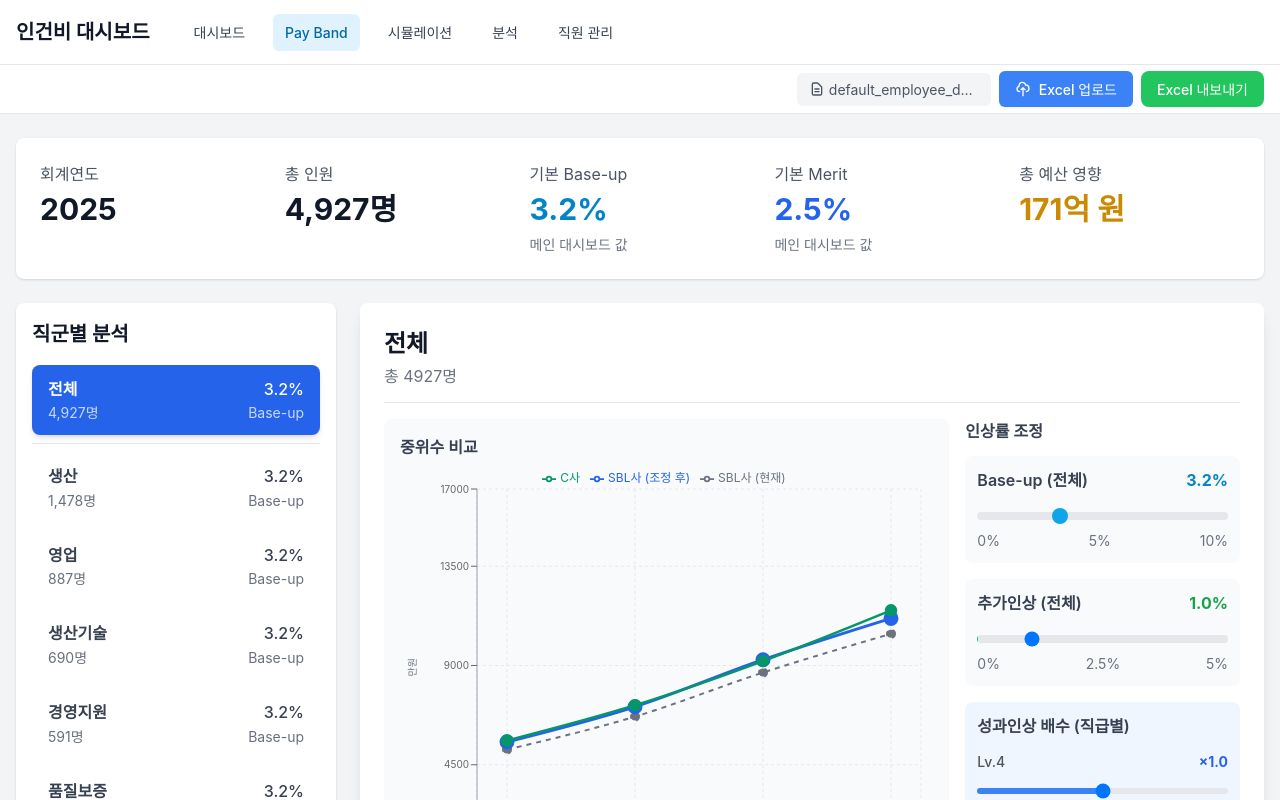
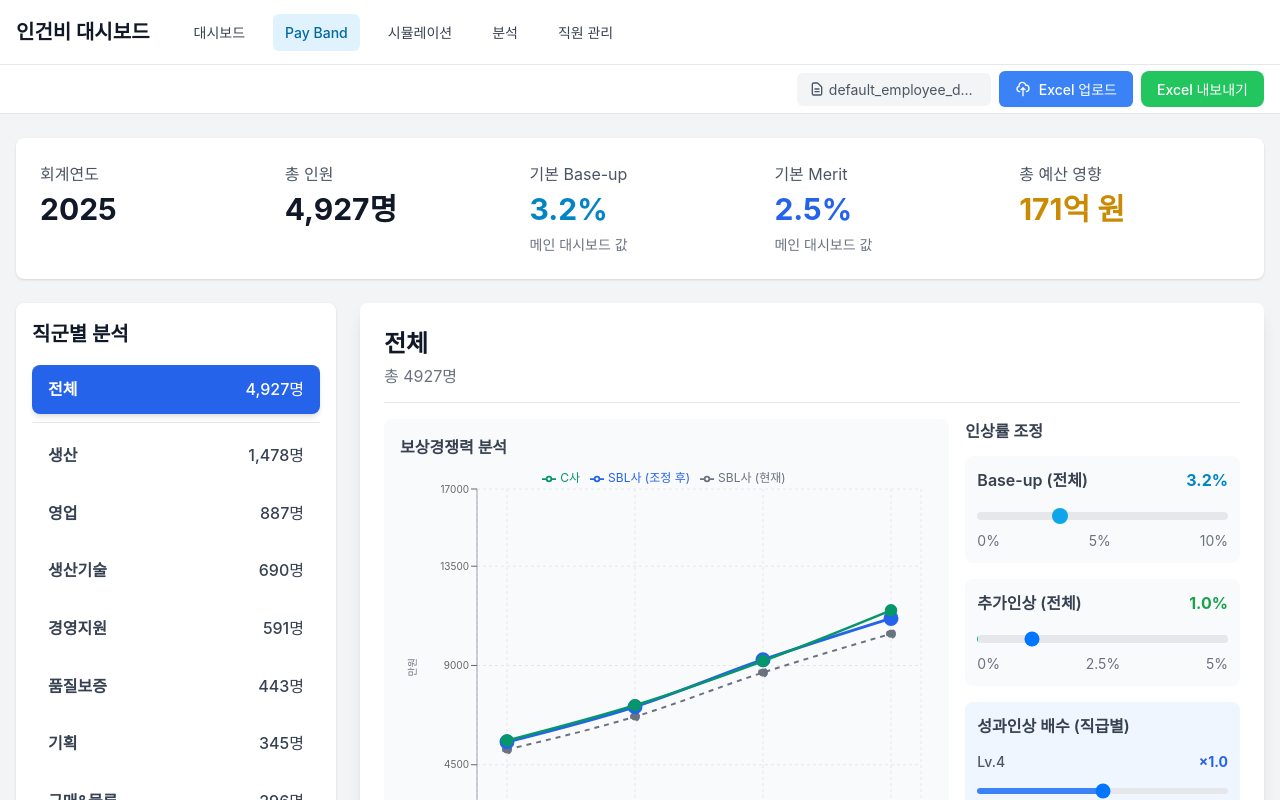
Before and after one commit to haans-kim/WageDashboard2, a Next.js app: page /bands in a window 1280 px wide. Shown: the top 800 px of the page. Built offline with nearby package versions, Linux system fonts and the light colour scheme.

Commit message:
UI: Pay Band 페이지 간소화 및 제목 개선
- 네비게이션 메뉴에서 Base-up 퍼센트 정보 제거
- 직군명과 인원수만 표시하여 더 깔끔한 UI 구현
- 차트 섹션 제목을 '중위수 비교'에서 '보상경쟁력 분석'으로 변경

```diff
--- a/src/app/bands/page.tsx
+++ b/src/app/bands/page.tsx
@@ -240,20 +240,10 @@ function BandDashboardContent() {
                 }`}
               >
                 <div className="flex justify-between items-center">
-                  <div>
-                    <div className="font-semibold text-base">전체</div>
-                    <div className="text-sm opacity-75">
-                      {summary.totalHeadcount.toLocaleString()}명
-                    </div>
-                  </div>
-                  <div className="text-right">
-                    <div className="text-base font-medium">
-                      {formatPercentage(summary.avgBaseUpRate)}
-                    </div>
-                    <div className="text-sm opacity-75">
-                      Base-up
-                    </div>
-                  </div>
+                  <span className="font-semibold text-base">전체</span>
+                  <span className="text-base font-medium">
+                    {summary.totalHeadcount.toLocaleString()}명
+                  </span>
                 </div>
               </button>
 
@@ -272,20 +262,10 @@ function BandDashboardContent() {
                   }`}
                 >
                   <div className="flex justify-between items-center">
-                    <div>
-                      <div className="font-semibold text-base">{band.name}</div>
-                      <div className="text-sm opacity-75">
-                        {band.totalHeadcount.toLocaleString()}명
-                      </div>
-                    </div>
-                    <div className="text-right">
-                      <div className="text-base font-medium">
-                        {formatPercentage(band.avgBaseUpRate)}
-                      </div>
-                      <div className="text-sm opacity-75">
-                        Base-up
-                      </div>
-                    </div>
+                    <span className="font-semibold text-base">{band.name}</span>
+                    <span className="text-base font-medium">
+                      {band.totalHeadcount.toLocaleString()}명
+                    </span>
                   </div>
                 </button>
               ))}
--- a/src/components/band/PayBandCard.tsx
+++ b/src/components/band/PayBandCard.tsx
@@ -147,7 +147,7 @@ export function PayBandCard({
         <div className="col-span-8 space-y-4">
           {/* 꺾은선 차트 */}
           <div className="p-2 bg-gray-50 rounded-lg">
-            <h4 className="text-base font-semibold text-gray-700 mb-1 px-2 pt-2">중위수 비교</h4>
+            <h4 className="text-base font-semibold text-gray-700 mb-1 px-2 pt-2">보상경쟁력 분석</h4>
             <PayBandLineChart
               key={`chart-${baseUpRate}-${additionalRate}-${JSON.stringify(meritMultipliers)}`}
               data={chartData}
```
